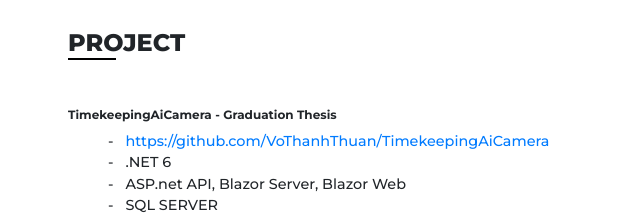
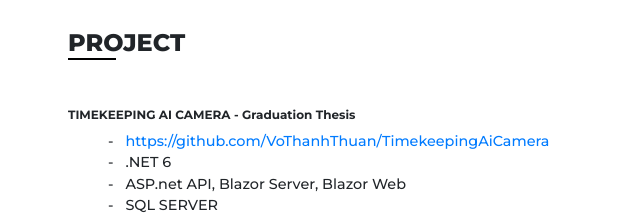
Before and after one commit to VoThanhThuan/vtt, a plain HTML site: page about/vtt.html in a window 1280 px wide. Shown: the part 1038-1256 px from the top of the page, 359-999 px from the left. Drawn offline with Linux system fonts and the light colour scheme.

Commit message:
fix name.

```diff
--- a/about/vtt.html
+++ b/about/vtt.html
@@ -129,7 +129,7 @@
                         <div class="list">
                             <div class="project">
                                 <p class="project-description">
-                                    <h3>TimekeepingAiCamera - Graduation Thesis</h3>
+                                    <h3> TIMEKEEPING AI CAMERA - Graduation Thesis</h3>
                                     <ul class="abilities">
                                         <li> <a href="https://github.com/VoThanhThuan/TimekeepingAiCamera">https://github.com/VoThanhThuan/TimekeepingAiCamera</a> </li>
                                         <li> .NET 6</li>
```
